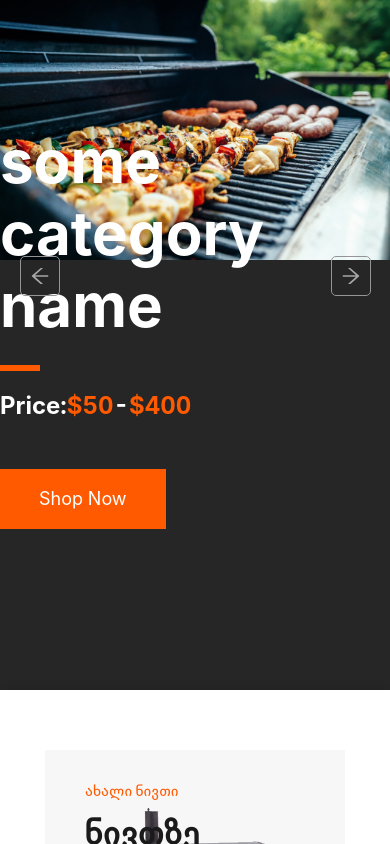
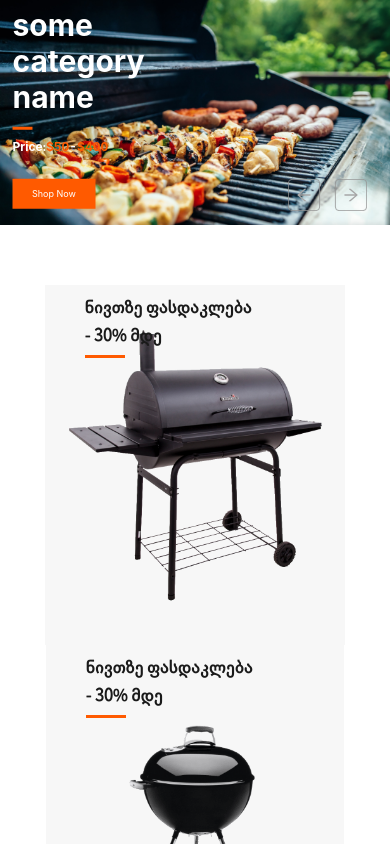
Before and after one commit to shmagiOniani/georgian-grill, a React (Create React App) app: page / in a window 390 px wide. Shown: the top 844 px of the page. Built offline with nearby package versions, Linux system fonts and the light colour scheme; grey boxes are pictures that could not be loaded.

Commit message:
add responsivness

```diff
--- a/src/pages/home/Home.scss
+++ b/src/pages/home/Home.scss
@@ -22,6 +22,7 @@
         justify-content: center;
         align-items: center;
         transition: all 0.3s ease-in;
+
         &:hover {
           border: 1px solid $bright-main;
           background-color: #fff;
@@ -49,12 +50,25 @@
       .slick-next {
         right: -5%;
       }
+      @media screen  and (max-width: 500px) {
+        .slick-arrow {
+          transform: scale(.8) ;
+        }
+        .slick-prev {
+          right: 17% !important;
+        }
+    }
       @media screen and (max-width: 1300px) {
         .slick-prev {
-          left: 5%!important;
+          left: auto!important;
+          bottom: 80px;
+          top: auto;
+          right: 12%;
         }
         .slick-next {
           right: 5%!important;
+          bottom: 80px;
+          top: auto;
         }
       }
       .slider-item {
@@ -63,7 +77,9 @@
         color: #fff;
         line-height: 160px;
         background-color: $dark-main;
-        height: 90vh;
+        height: fit-content;
+        max-height: 90vh;
+        min-height: 35vh;
         img {
           width: 100%;
           height: auto;
@@ -73,6 +89,11 @@
           bottom: calc(50% - 200px);
           left: 0;
           width: 100%;
+          @media screen  and (max-width: 500px) {
+            .desc {
+              transform: scale(.5) translateX(-170px);
+            }
+          }
           .desc {
             margin: auto;
             width: 100%;
--- a/src/pages/home/components/newProduct/NewProduct.jsx
+++ b/src/pages/home/components/newProduct/NewProduct.jsx
@@ -17,7 +17,7 @@ function NewProduct() {
                   src={two}
                 />
               </div>
-              <div className="product-title">ახალი ნივთი</div>
+              {/* <div className="product-title">ახალი ნივთი</div> */}
               <div className="product-desc">
                 <span>ნივთზე ფასდაკლება</span>
                 <span>- 30% მდე</span>
@@ -32,7 +32,7 @@ function NewProduct() {
                       src={one}
                     />
                   </div>
-                  <div className="product-title">ახალი ნივთი</div>
+                  {/* <div className="product-title">ახალი ნივთი</div> */}
                   <div className="product-desc">
                     <span>ნივთზე ფასდაკლება</span>
                     <span>- 30% მდე</span>
@@ -45,7 +45,7 @@ function NewProduct() {
                       src={three}
                     />
                   </div>
-                  <div className="product-title">ახალი ნივთი</div>
+                  {/* <div className="product-title">ახალი ნივთი</div> */}
                   <div className="product-desc">
                     <span>ნივთზე ფასდაკლება</span>
                     <span>- 30% მდე</span>
--- a/src/pages/home/components/newProduct/NewProduct.scss
+++ b/src/pages/home/components/newProduct/NewProduct.scss
@@ -24,11 +24,17 @@
         & > .ant-col {
           min-height: 360px;
           padding: 0 30px;
+          @media screen and (max-width: 500px) {
+            padding: 0 17px;
+          }
         }
         .product-col {
           position: relative;
           background-color: #f7f7f7;
           overflow: hidden;
+          display: flex;
+          justify-content: center;
+          align-items: center;
           &:hover {
             cursor: pointer;
             .product-image {
@@ -62,13 +68,23 @@
           }
           .product-desc {
             position: absolute;
-            top: 60px;
+            top: 10px;
             left: 40px;
             font-family: "Crystal-Bold";
             font-size: 36px;
             font-weight: 700;
             line-height: 50px;
             color: #1a1a1a;
+            @media screen and (max-width: 500px) {
+              font-size: 18px;
+              line-height: 28px;
+              span:last-child {
+                &::before {
+                  bottom: -7px!important;
+                 height: 3px!important;
+                }
+              }
+            }
             span {
               display: block;
             }
```
